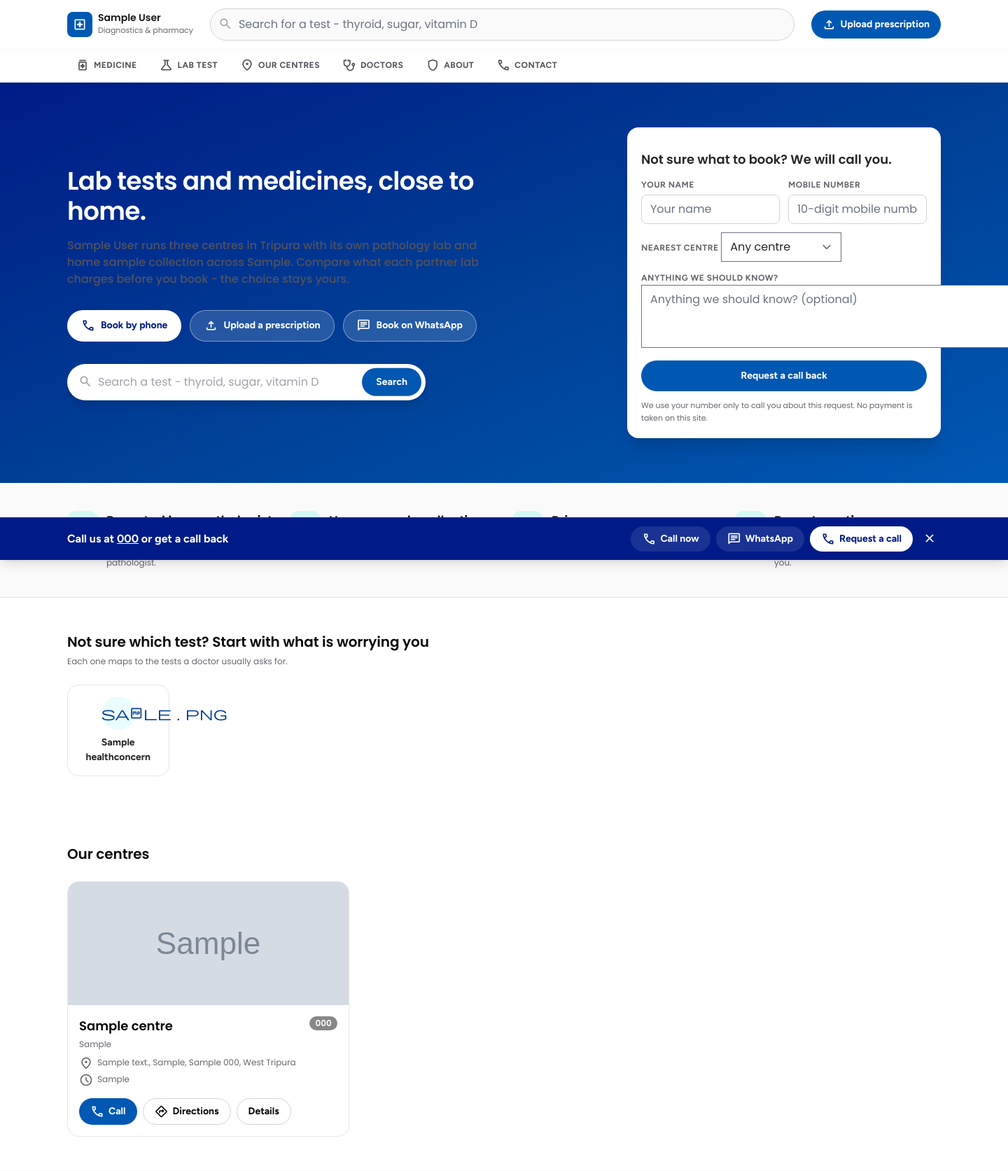
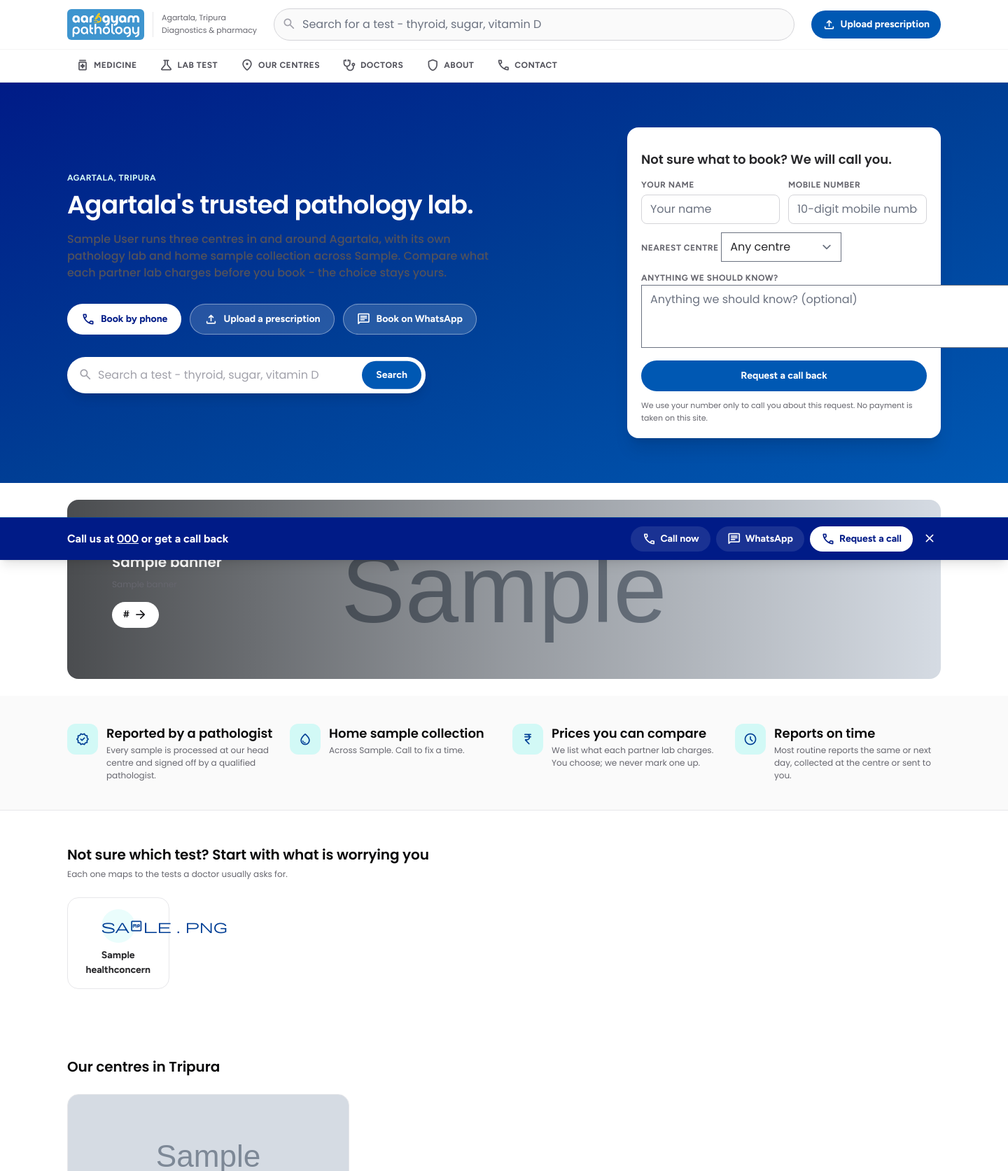
Before and after one commit to argajitsarkr/aarogyam-lab, a Django app: page / in a window 1440 px wide; the page is wider, and only the part inside the window is pictured. Shown: the top 1673 px of that part at 70% size. Run offline with Django 5.2, Linux system fonts and the light colour scheme; tables that the repository leaves empty hold one stand-in row (values such as "Sample post"); grey boxes marked "Sample" are stand-in pictures; data that the repository does not hold is empty; parts of the project's set-up code (start-up, migrations or seed data) failed here and were passed over; some libraries are stand-ins or nearby versions.

Commit message:
Add the logo, a rotating banner strip, and Agartala-first copy
The public site had no logo and a headline about Tripura. Both are now the
other way round: the wordmark sits in the header and the footer, and the h1
names the city somebody actually searches from.

The banner strip is a `Banner` model rather than template markup, because a
camp or a package changes weekly and the lab must not need me for it. An image
is optional - with none the slide is a coloured panel, and its ink comes from
readable_ink so an editable accent cannot produce white on aqua.

Two things worth remembering, both in CLAUDE.md: overflow:hidden belongs to the
wrapper, never to the translated track, and a seeded link is reverse()d - the
hand-typed /prescription/ was a 404.

Co-Authored-By: Claude Opus 5 <noreply@anthropic.com>

```diff
--- a/apps/core/templatetags/ui.py
+++ b/apps/core/templatetags/ui.py
@@ -4,6 +4,13 @@ from django import template
 from django.utils.html import format_html
 
 register = template.Library()
+
+
+@register.filter(name="readable_ink")
+def readable_ink_filter(hex_colour):
+    """Template side of `readable_ink`, for a colour that is a field rather than
+    a centre - the editable banner accent, say."""
+    return readable_ink(hex_colour)
 
 
 @register.filter
--- a/apps/public/models.py
+++ b/apps/public/models.py
@@ -186,3 +186,42 @@ class Enquiry(TimeStampedModel):
     @property
     def is_open(self):
         return self.status in (self.Status.NEW, self.Status.CONTACTED)
+
+
+class Banner(TimeStampedModel):
+    """A slide in the rotating strip under the hero, as 1mg runs across the top
+    of their home page.
+
+    The lab changes these far more often than anything else on the site - a camp,
+    a seasonal package, a new centre - so they are rows, not template markup.
+    An image is optional: with none, the slide renders as its own coloured
+    panel with the heading and the button, which is what the lab can produce on
+    a Tuesday afternoon without a designer.
+    """
+
+    title = models.CharField(max_length=90, help_text="The one line people read. Keep it under about 50 characters.")
+    subtitle = models.CharField(max_length=160, blank=True)
+    image = models.ImageField(
+        upload_to="banners/", blank=True,
+        help_text="Wide artwork, about 1200x400. Leave blank for a plain coloured slide.",
+    )
+    link_url = models.CharField(
+        max_length=300, blank=True,
+        help_text="Where the button goes - a path like /lab-tests/ or a full address.",
+    )
+    link_label = models.CharField(max_length=40, blank=True, default="Know more")
+    accent = models.CharField(
+        max_length=7, default="#0058B3",
+        help_text="Background of a slide that has no image. A hex colour, e.g. #0058B3.",
+    )
+    display_order = models.PositiveSmallIntegerField(default=0)
+    is_active = models.BooleanField(default=True, verbose_name="Show on the public site")
+
+    objects = PublishedQuerySet.as_manager()
+
+    class Meta:
+        ordering = ["display_order", "-created_at"]
+        verbose_name = "home page banner"
+
+    def __str__(self):
+        return self.title
--- a/apps/public/views.py
+++ b/apps/public/views.py
@@ -16,7 +16,7 @@ from apps.patients.models import TestCatalog
 from apps.pricing.models import CompetitorPrice
 
 from .forms import EnquiryForm
-from .models import Doctor, Enquiry, HealthConcern, MedicineCategory
+from .models import Banner, Doctor, Enquiry, HealthConcern, MedicineCategory
 
 
 def public_tests():
@@ -63,6 +63,7 @@ class HomeView(PublicPageMixin, TemplateView):
 
     def get_context_data(self, **kwargs):
         ctx = super().get_context_data(**kwargs)
+        ctx["banners"] = Banner.objects.published()[:6]
         ctx["concerns"] = HealthConcern.objects.published()[:8]
         ctx["centres"] = Centre.objects.filter(is_active=True, is_public=True)
         ctx["doctors"] = Doctor.objects.published().prefetch_related("centres")[:4]
@@ -133,6 +134,7 @@ class TestListView(PublicPageMixin, ListView):
         ctx["categories"] = [c for c in TestCatalog.Category.choices if c[0] in used]
         ctx["query"] = self.query
         ctx["active_category"] = self.category
+        ctx["banners"] = Banner.objects.published()[:6]
         ctx["concerns"] = HealthConcern.objects.published()[:8]
         return ctx
 
--- /dev/null
+++ b/templates/public/_banners.html
@@ -0,0 +1,83 @@
+{% load ui %}
+{% comment %}
+  The rotating strip, as 1mg runs one across the top of their home page.
+
+  Three rules it follows that a naive carousel does not:
+  - it auto-advances only until somebody touches it (`stop()` on any click or
+    key), because a slide moving under a finger is how people lose a link;
+  - it pauses on hover and on keyboard focus, so a reader is never timed out;
+  - with JavaScript off it is a horizontal scroll strip of the same slides, not
+    a stack of six banners - `snap` does the work the script would.
+
+  `x-data` holds the index only. The slides themselves are real DOM, so the
+  page is readable before Alpine runs.
+{% endcomment %}
+{% if banners %}
+<section aria-label="Offers and announcements" class="bg-white">
+  <div class="mx-auto max-w-7xl px-4 py-6"
+       x-data="{ i: 0, n: {{ banners|length }}, timer: null,
+                 go(k) { this.i = (k + this.n) % this.n },
+                 stop() { if (this.timer) { clearInterval(this.timer); this.timer = null } },
+                 start() { this.stop(); if (this.n > 1) this.timer = setInterval(() => this.go(this.i + 1), 5000) } }"
+       x-init="start()"
+       @mouseenter="stop()" @mouseleave="start()"
+       @focusin="stop()">
+
+    <div class="relative overflow-hidden rounded-2xl">
+      {# No-JS and pre-Alpine: a scroll-snap strip. With Alpine: one slide at a time. #}
+      <ul class="flex snap-x snap-mandatory overflow-x-auto"
+          {% comment %}
+            `overflow: visible`, not hidden: the clipping belongs to the wrapper
+            above. Clipping the element that is itself being translated hides
+            every slide but the first - the track moves its own clip box with it.
+          {% endcomment %}
+          :style="`transform: translateX(-${i * 100}%); transition: transform .5s ease; overflow: visible`">
+        {% for b in banners %}
+        <li class="w-full shrink-0 snap-start"
+            :aria-hidden="i !== {{ forloop.counter0 }}">
+          <a {% if b.link_url %}href="{{ b.link_url }}"{% else %}href="{% url 'public:tests' %}"{% endif %}
+             class="group relative block h-44 overflow-hidden sm:h-56 lg:h-64"
+             {% if not b.image %}style="background: {{ b.accent }}"{% endif %}>
+            {% if b.image %}
+              <img src="{{ b.image.url }}" alt="{{ b.title }}" loading="{% if forloop.first %}eager{% else %}lazy{% endif %}"
+                   class="absolute inset-0 h-full w-full object-cover">
+              <span class="absolute inset-0 bg-gradient-to-r from-black/65 via-black/30 to-transparent"></span>
+            {% endif %}
+            <div class="relative flex h-full max-w-xl flex-col justify-center gap-2 p-6 sm:py-8 sm:pl-16 sm:pr-8"
+                 style="color: {% if b.image %}#FFFFFF{% else %}{{ b.accent|readable_ink }}{% endif %}">
+              <h2 class="pub-h2">{{ b.title }}</h2>
+              {% if b.subtitle %}<p class="pub-small">{{ b.subtitle }}</p>{% endif %}
+              {% if b.link_label %}
+              <span class="pub-action mt-2 inline-flex w-fit items-center gap-1.5 rounded-full bg-white px-4 py-2 text-slate-900 group-hover:bg-slate-100">
+                {{ b.link_label }} {% icon "arrow_forward" %}
+              </span>
+              {% endif %}
+            </div>
+          </a>
+        </li>
+        {% endfor %}
+      </ul>
+
+      {% if banners|length > 1 %}
+      <button type="button" @click="stop(); go(i - 1)" aria-label="Previous banner"
+              class="absolute left-2 top-1/2 hidden -translate-y-1/2 place-items-center rounded-full bg-white/90 p-2 text-slate-800 shadow hover:bg-white sm:grid">
+        {% icon "arrow_back" %}
+      </button>
+      <button type="button" @click="stop(); go(i + 1)" aria-label="Next banner"
+              class="absolute right-2 top-1/2 hidden -translate-y-1/2 place-items-center rounded-full bg-white/90 p-2 text-slate-800 shadow hover:bg-white sm:grid">
+        {% icon "arrow_forward" %}
+      </button>
+
+      <div class="absolute bottom-3 left-1/2 flex -translate-x-1/2 gap-1.5">
+        {% for b in banners %}
+        <button type="button" @click="stop(); go({{ forloop.counter0 }})"
+                aria-label="Show banner {{ forloop.counter }}"
+                class="h-1.5 rounded-full bg-white/60 transition-all"
+                :class="i === {{ forloop.counter0 }} ? 'w-6 bg-white' : 'w-1.5'"></button>
+        {% endfor %}
+      </div>
+      {% endif %}
+    </div>
+  </div>
+</section>
+{% endif %}
--- a/templates/public/base.html
+++ b/templates/public/base.html
@@ -4,7 +4,7 @@
   <meta charset="utf-8">
   <meta name="viewport" content="width=device-width, initial-scale=1">
   <title>{% block title %}{{ site_settings.lab_display_name|default:"Aarogyam Pathology" }}{% endblock %}</title>
-  <meta name="description" content="{% block meta_description %}Aarogyam Pathology - diagnostic centres across Tripura. Lab tests, home sample collection and medicines, with reports you can trust.{% endblock %}">
+  <meta name="description" content="{% block meta_description %}Aarogyam Pathology - Agartala's trusted pathology lab, with centres across Tripura. Lab tests, home sample collection and a registered pharmacy.{% endblock %}">
   <link rel="canonical" href="{{ request.scheme }}://{{ request.get_host }}{{ request.path }}">
   <meta property="og:type" content="website">
   <meta property="og:site_name" content="{{ site_settings.lab_display_name|default:'Aarogyam Pathology' }}">
@@ -28,11 +28,17 @@
 {% endcomment %}
 <header class="sticky top-0 z-40 border-b border-slate-200 bg-white">
   <div class="mx-auto flex max-w-7xl items-center gap-3 px-4 py-3 lg:gap-6">
-    <a href="{% url 'public:home' %}" class="flex shrink-0 items-center gap-2">
-      <span class="grid h-9 w-9 place-items-center rounded-lg bg-teal-700 text-white">{% icon "local_hospital" %}</span>
-      <span class="hidden leading-tight sm:block">
-        <span class="block font-semibold text-slate-900">{{ site_settings.lab_display_name|default:"Aarogyam Pathology" }}</span>
-        <span class="pub-micro block">Diagnostics &amp; pharmacy</span>
+    {% comment %}
+      The logo is a white wordmark on its own blue field, so it is shown as the
+      block it is rather than knocked out onto the header - rounded, with no
+      padding of its own. The wordmark already says "aarogyam pathology", so
+      the only text beside it is the one line the wordmark does not carry.
+    {% endcomment %}
+    <a href="{% url 'public:home' %}" class="flex shrink-0 items-center gap-3">
+      <img src="{% static 'img/aarogyam-logo.png' %}" alt="{{ site_settings.lab_display_name|default:'Aarogyam Pathology' }}"
+           width="848" height="341" class="h-9 w-auto rounded-md lg:h-11">
+      <span class="pub-micro hidden border-l border-slate-200 pl-3 leading-tight lg:block">
+        Agartala, Tripura<br>Diagnostics &amp; pharmacy
       </span>
     </a>
 
@@ -98,10 +104,13 @@
 {% endcomment %}
 <footer class="mt-16 border-t border-slate-200 bg-slate-50">
   <div class="mx-auto max-w-7xl px-4 py-10">
+    <img src="{% static 'img/aarogyam-logo.png' %}" alt="{{ site_settings.lab_display_name|default:'Aarogyam Pathology' }}"
+         width="848" height="341" loading="lazy" class="mb-8 h-10 w-auto rounded-md">
+
     <div class="grid gap-8 sm:grid-cols-3">
       <div>
         <h2 class="pub-h3 flex items-center gap-2">{% icon "verified" %} Reliable</h2>
-        <p class="pub-small mt-1">Every sample is processed at our own head centre and reported by a qualified pathologist.</p>
+        <p class="pub-small mt-1">Every sample is processed at our own Agartala head centre and reported by a qualified pathologist.</p>
       </div>
       <div>
         <h2 class="pub-h3 flex items-center gap-2">{% icon "lock" %} Private</h2>
@@ -109,7 +118,7 @@
       </div>
       <div>
         <h2 class="pub-h3 flex items-center gap-2">{% icon "water_drop" %} Close by</h2>
-        <p class="pub-small mt-1">Three centres, plus home sample collection across Agartala and nearby areas.</p>
+        <p class="pub-small mt-1">Three centres in and around Agartala, plus home sample collection across the city.</p>
       </div>
     </div>
 
--- a/templates/public/home.html
+++ b/templates/public/home.html
@@ -1,6 +1,6 @@
 {% extends "public/base.html" %}{% load ui %}
-{% block title %}{{ site_settings.lab_display_name|default:"Aarogyam Pathology" }} - lab tests &amp; pharmacy in Tripura{% endblock %}
-{% block meta_description %}Book lab tests at {{ site_settings.lab_display_name|default:"Aarogyam Pathology" }} - three centres in Tripura, home sample collection{% if site_settings.home_collection_area %} across {{ site_settings.home_collection_area }}{% endif %}, and a registered pharmacy. Compare partner lab prices before you book.{% endblock %}
+{% block title %}{{ site_settings.lab_display_name|default:"Aarogyam Pathology" }} - lab tests &amp; pharmacy in Agartala, Tripura{% endblock %}
+{% block meta_description %}Book lab tests at {{ site_settings.lab_display_name|default:"Aarogyam Pathology" }} - three centres in Agartala and across Tripura, home sample collection{% if site_settings.home_collection_area %} across {{ site_settings.home_collection_area }}{% endif %}, and a registered pharmacy. Compare partner lab prices before you book.{% endblock %}
 
 {% block head %}
 {% comment %}
@@ -35,10 +35,17 @@
 <section class="bg-gradient-to-br from-teal-900 via-teal-800 to-teal-700 text-white">
   <div class="mx-auto grid max-w-7xl gap-8 px-4 py-12 lg:grid-cols-2 lg:items-center lg:py-16">
     <div>
-      <h1 class="pub-h1">Lab tests and medicines, close to home.</h1>
+      {% comment %}
+        Agartala first, then Tripura. Somebody searching "blood test near me"
+        in Agartala needs to see their own city in the first line, not a state.
+        The claim is "trusted by", which is about the people who already come -
+        not an accreditation the lab may not hold.
+      {% endcomment %}
+      <p class="pub-nav text-teal-100">Agartala, Tripura</p>
+      <h1 class="pub-h1 mt-2">Agartala's trusted pathology lab.</h1>
       <p class="pub-lead mt-4 text-teal-50">
-        {{ site_settings.lab_display_name|default:"Aarogyam Pathology" }} runs three centres in Tripura with its own
-        pathology lab{% if site_settings.home_collection_area %} and home sample collection across {{ site_settings.home_collection_area }}{% endif %}.
+        {{ site_settings.lab_display_name|default:"Aarogyam Pathology" }} runs three centres in and around Agartala,
+        with its own pathology lab{% if site_settings.home_collection_area %} and home sample collection across {{ site_settings.home_collection_area }}{% endif %}.
         Compare what each partner lab charges before you book - the choice stays yours.
       </p>
 
@@ -77,6 +84,8 @@
     </div>
   </div>
 </section>
+
+{% include "public/_banners.html" %}
 
 {% comment %}
   ---------- Trust row ----------
@@ -146,7 +155,7 @@
 {% comment %} ---------- Centres ---------- {% endcomment %}
 {% if centres %}
 <section class="mx-auto max-w-7xl px-4 py-12">
-  <h2 class="pub-h2">Our centres</h2>
+  <h2 class="pub-h2">Our centres in Tripura</h2>
   <div class="mt-6 grid gap-5 sm:grid-cols-2 lg:grid-cols-3">
     {% for c in centres %}{% include "public/_centre_card.html" with centre=c %}{% endfor %}
   </div>
```
Also changed, not shown: CLAUDE.md (+18 -0 lines), apps/public/admin.py (+26 -1 lines), apps/public/management/commands/seed_public_content.py (+34 -1 lines), apps/public/tests/test_public_site.py (+29 -0 lines), apps/public/migrations/0003_banner.py (added), static/img/aarogyam-logo.png (added), static/img/aarogyam-mark.png (added).
